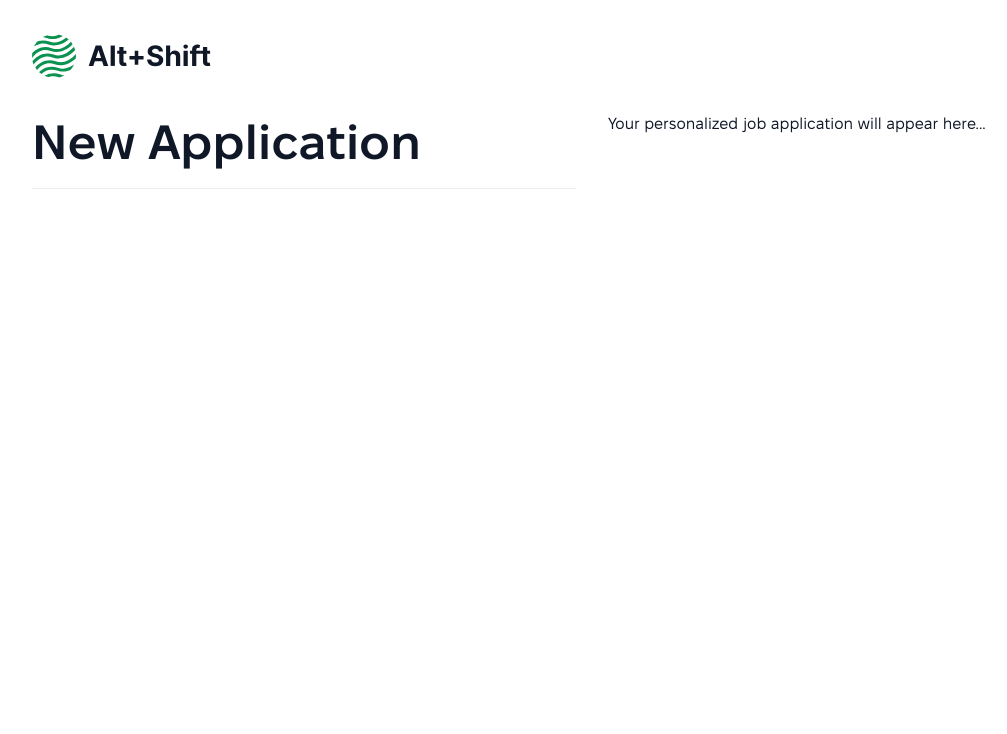
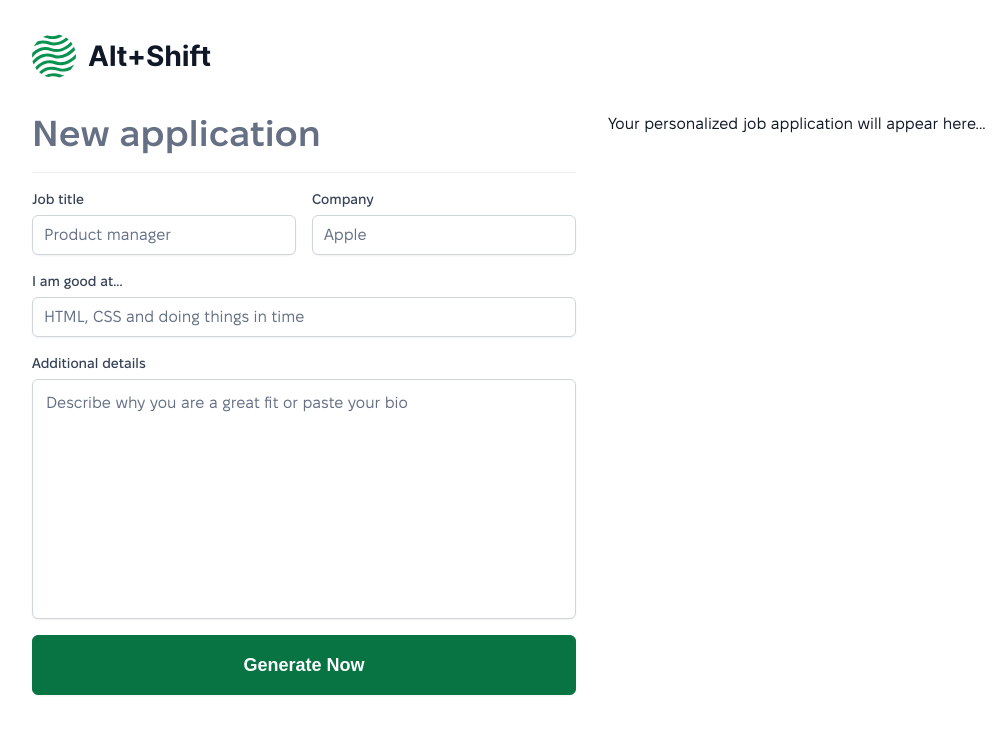
Before and after one commit to mnsrv/alt-shift, a React (Vite) app: page /new in a window 1280 px wide. Shown: the top 734 px of the page, without its empty margins (48-1055 px from the left). Built offline with nearby package versions, Linux system fonts and the light colour scheme.

Commit message:
Create form components

```diff
--- a/src/components/Button.css
+++ b/src/components/Button.css
@@ -2,6 +2,7 @@
   border: 1px solid;
   display: flex;
   align-items: center;
+  justify-content: center;
   border-radius: 0.375rem;
   font-weight: 600;
   cursor: pointer;
@@ -35,11 +36,12 @@
 }
 .btn-secondary {
   background-color: transparent;
-  color: #344054;
+  color: var(--color-secondary);
   border-color: var(--color-border);
 }
-@media (prefers-color-scheme: dark) {
-  .btn-secondary {
-    color: #ffffff;
-  }
+.btn:disabled {
+  background-color: var(--color-border);
+  color: #98a2b3;
+  border-color: var(--color-border);
+  cursor: default;
 }
--- a/src/components/Button.tsx
+++ b/src/components/Button.tsx
@@ -10,6 +10,7 @@ type ButtonProps = {
   title: string;
   size?: Size;
   variant?: Variant;
+  disabled?: boolean;
   onClick: React.MouseEventHandler<HTMLButtonElement>;
 };
 
@@ -18,6 +19,7 @@ export default function Button({
   title,
   size = 'm',
   variant = 'primary',
+  disabled,
   onClick,
 }: ButtonProps) {
   const Icon = Icons[icon];
@@ -25,7 +27,7 @@ export default function Button({
   const btnClass = `btn btn-${size} btn-${variant}`;
 
   return (
-    <button className={btnClass} onClick={onClick}>
+    <button className={btnClass} onClick={onClick} disabled={disabled}>
       {icon ? <Icon size={size === 'm' ? 24 : 20} /> : null}
       {title}
     </button>
--- /dev/null
+++ b/src/components/Input.css
@@ -0,0 +1,51 @@
+.input-wrapper {
+  display: flex;
+  flex-direction: column;
+}
+label {
+  font-size: 0.875rem;
+  line-height: 1.25rem;
+  font-weight: 500;
+  color: var(--color-secondary);
+  margin-bottom: 0.375rem;
+}
+.input,
+textarea {
+  border: 1px solid var(--color-border);
+  border-radius: 0.375rem;
+  font-family: 'Fixel Text', system-ui, Avenir, Helvetica, Arial, sans-serif;
+  font-size: 1rem;
+  line-height: 1.5;
+  resize: none;
+  color: var(--color-title);
+  box-shadow: 0px 1px 2px 0px #1018280d;
+}
+textarea {
+  padding: 0.6875rem 0.8125rem;
+}
+.input-s {
+  padding: 0.4375rem 0.6875rem;
+}
+.input-m {
+  font-family: 'Fixel Display';
+  font-weight: 600;
+  font-size: 2.25rem;
+  line-height: 2.75rem;
+  letter-spacing: -2%;
+  border: none;
+  box-shadow: none;
+  padding: 0;
+}
+.input::placeholder,
+textarea::placeholder {
+  color: #667085;
+}
+.input:focus,
+textarea:focus {
+  outline-offset: 0;
+}
+.input:focus-visible,
+textarea:focus-visible {
+  outline: 4px solid #d3f8df;
+  border-color: #73e2a3;
+}
--- /dev/null
+++ b/src/components/Input.tsx
@@ -0,0 +1,27 @@
+import './Input.css';
+
+type Size = 's' | 'm';
+
+type InputProps = {
+  label?: string;
+  placeholder?: string;
+  size?: Size;
+};
+
+export function Input({ label, placeholder, size = 's' }: InputProps) {
+  return (
+    <div className="input-wrapper">
+      {label && <label>{label}</label>}
+      <input placeholder={placeholder} className={`input input-${size}`} />
+    </div>
+  );
+}
+
+export function TextArea({ label, placeholder }: InputProps) {
+  return (
+    <div className="input-wrapper">
+      {label && <label>{label}</label>}
+      <textarea placeholder={placeholder} rows={9} />
+    </div>
+  );
+}
--- a/src/index.css
+++ b/src/index.css
@@ -7,6 +7,11 @@
   font-family: 'Fixel Text';
   font-weight: 400;
   src: url('./assets/fonts/FixelText-Regular.woff2') format('woff2');
+}
+@font-face {
+  font-family: 'Fixel Text';
+  font-weight: 500;
+  src: url('./assets/fonts/FixelText-Medium.woff2') format('woff2');
 }
 @font-face {
   font-family: 'Fixel Text';
@@ -66,6 +71,12 @@ hr {
   }
 }
 
+.gap {
+  display: flex;
+  flex-direction: column;
+  gap: 1rem;
+}
+
 .row {
   display: flex;
   gap: 2rem;
@@ -79,6 +90,7 @@ hr {
   --color-title: #101828;
   --color-text: #667085;
   --color-primary: #087443;
+  --color-secondary: #344054;
   --color-border: #d0d5dd;
 }
 
@@ -88,6 +100,7 @@ hr {
     --color-title: #ffffff;
     --color-text: #909090;
     --color-primary: #087443;
+    --color-secondary: #ffffff;
     --color-border: #45464a;
   }
 }
--- a/src/pages/NewApplication.tsx
+++ b/src/pages/NewApplication.tsx
@@ -1,9 +1,38 @@
+import Button from '../components/Button';
+import { Input, TextArea } from '../components/Input';
+
 export default function NewApplication() {
   return (
     <div className="row">
       <div className="col">
-        <h1>New Application</h1>
-        <hr />
+        <form
+          onSubmit={(e) => {
+            e.preventDefault();
+            console.log('123', e.target);
+          }}
+        >
+          <Input placeholder="New application" size="m" />
+          <hr />
+          <div className="gap">
+            <div className="row" style={{ gap: '1rem' }}>
+              <div className="col">
+                <Input label="Job title" placeholder="Product manager" />
+              </div>
+              <div className="col">
+                <Input label="Company" placeholder="Apple" />
+              </div>
+            </div>
+            <Input
+              label="I am good at..."
+              placeholder="HTML, CSS and doing things in time"
+            />
+            <TextArea
+              label="Additional details"
+              placeholder="Describe why you are a great fit or paste your bio"
+            />
+            <Button title="Generate Now" />
+          </div>
+        </form>
       </div>
       <div className="col">
         Your personalized job application will appear here...
```
Also changed, not shown: src/assets/fonts/FixelText-Medium.woff2 (added).
